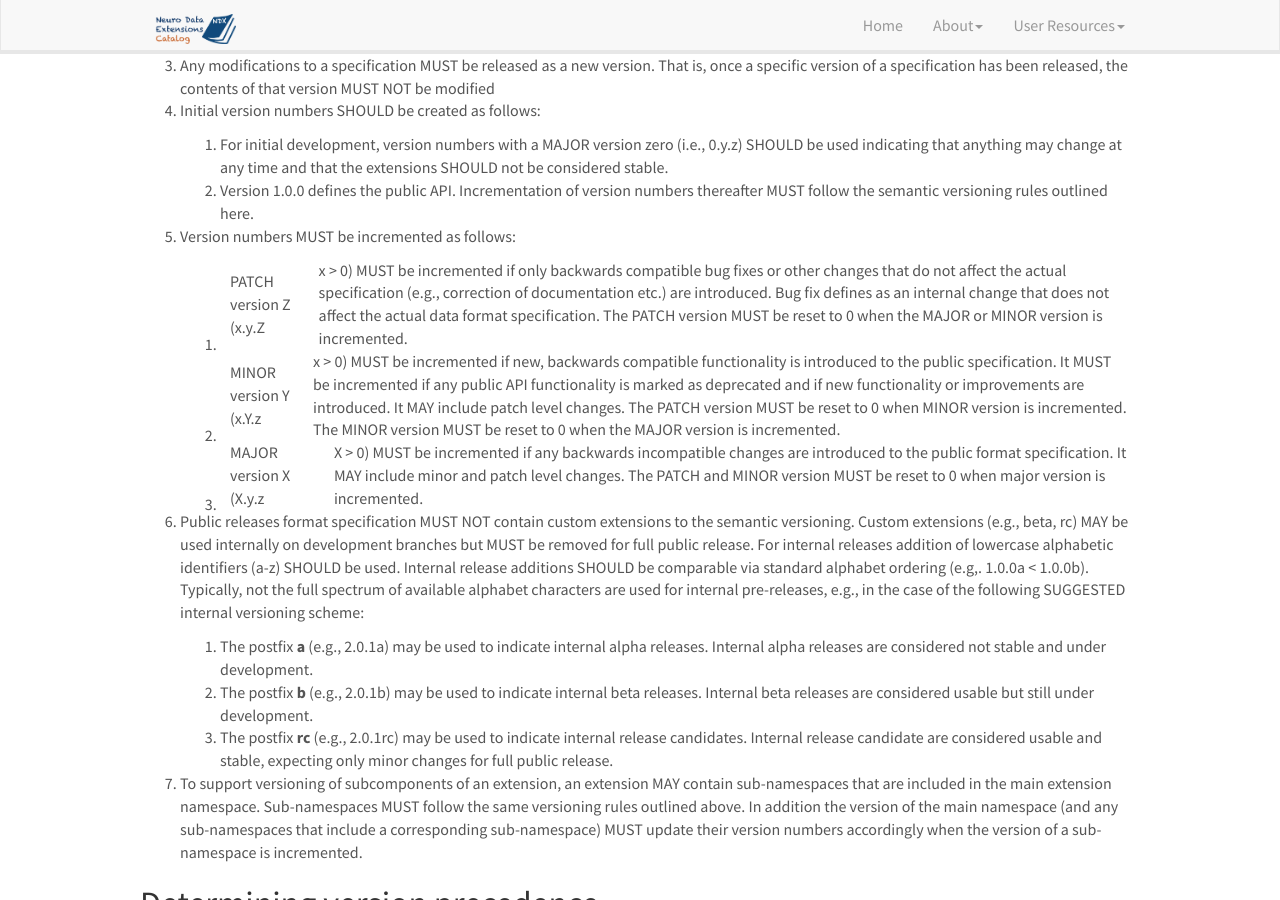
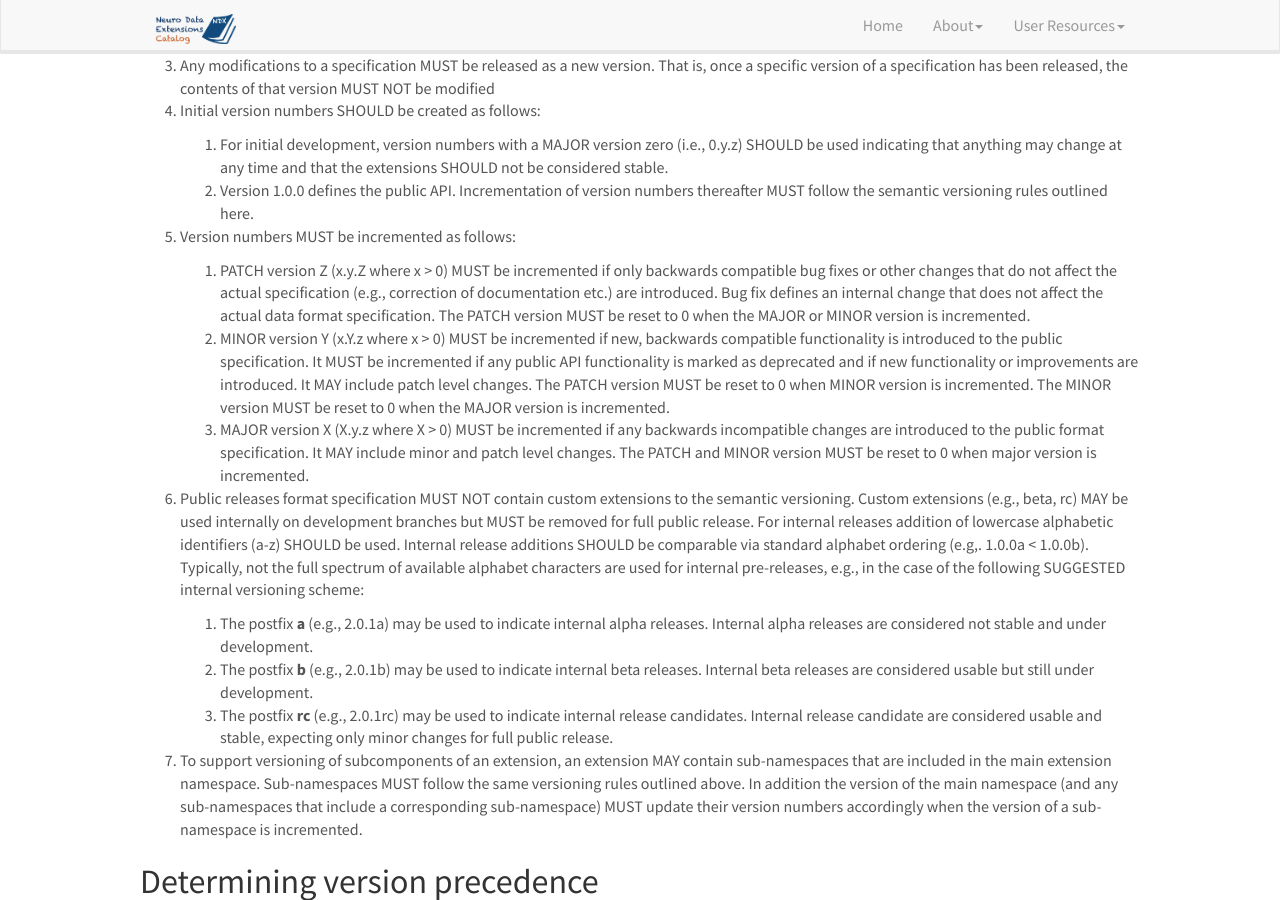
Before and after one commit to nwb-extensions/nwb-extensions.github.io, a Jekyll site: the page built from _pages/versioning_guidelines.md, in a window 1280 px wide and 900 px high, scrolled down 1059 px. Built offline with Jekyll 4.4.1, drawn with Linux system fonts in a browser that asks for light colours; nearby versions of some CDN libraries.

Commit message:
Fix broken layout on versioning page

```diff
--- a/_pages/versioning_guidelines.md
+++ b/_pages/versioning_guidelines.md
@@ -45,9 +45,9 @@ For public releases NWB:N does not allow custom extensions to the semantic versi
 
 5. Version numbers MUST be incremented as follows:
 
-   1. PATCH version Z (x.y.Z | x > 0) MUST be incremented if only backwards compatible bug fixes  or other changes that do not affect the actual specification (e.g., correction of documentation etc.) are introduced. Bug fix defines as an internal change that does not affect the actual data format specification. The PATCH version MUST be reset to 0 when the MAJOR or MINOR version is incremented.
-   2. MINOR version Y (x.Y.z | x > 0) MUST be incremented if new, backwards compatible functionality is introduced to the public specification. It MUST be incremented if any public API functionality is marked as deprecated and if new functionality or improvements are introduced. It MAY include patch level changes. The PATCH version MUST be reset to 0 when MINOR version is incremented. The MINOR version MUST be reset to 0 when the MAJOR version is incremented.
-   3. MAJOR version X (X.y.z | X > 0) MUST be incremented if any backwards incompatible changes are introduced to the public format specification. It MAY include minor and patch level changes. The PATCH and MINOR version MUST be reset to 0 when major version is incremented.
+   1. PATCH version Z (x.y.Z where x > 0) MUST be incremented if only backwards compatible bug fixes or other changes that do not affect the actual specification (e.g., correction of documentation etc.) are introduced. Bug fix defines an internal change that does not affect the actual data format specification. The PATCH version MUST be reset to 0 when the MAJOR or MINOR version is incremented.
+   2. MINOR version Y (x.Y.z where x > 0) MUST be incremented if new, backwards compatible functionality is introduced to the public specification. It MUST be incremented if any public API functionality is marked as deprecated and if new functionality or improvements are introduced. It MAY include patch level changes. The PATCH version MUST be reset to 0 when MINOR version is incremented. The MINOR version MUST be reset to 0 when the MAJOR version is incremented.
+   3. MAJOR version X (X.y.z where  X > 0) MUST be incremented if any backwards incompatible changes are introduced to the public format specification. It MAY include minor and patch level changes. The PATCH and MINOR version MUST be reset to 0 when major version is incremented.
 
 6. Public releases format specification MUST NOT contain custom extensions to the semantic versioning. Custom extensions (e.g., beta, rc) MAY be used internally on development branches but MUST be removed for full public release. For internal releases addition of lowercase alphabetic identifiers (a-z) SHOULD be used. Internal release additions SHOULD be comparable via standard alphabet ordering (e.g,. 1.0.0a < 1.0.0b). Typically, not the full spectrum of available alphabet characters are used for internal pre-releases, e.g., in the case of the following SUGGESTED internal versioning scheme:
 
```
